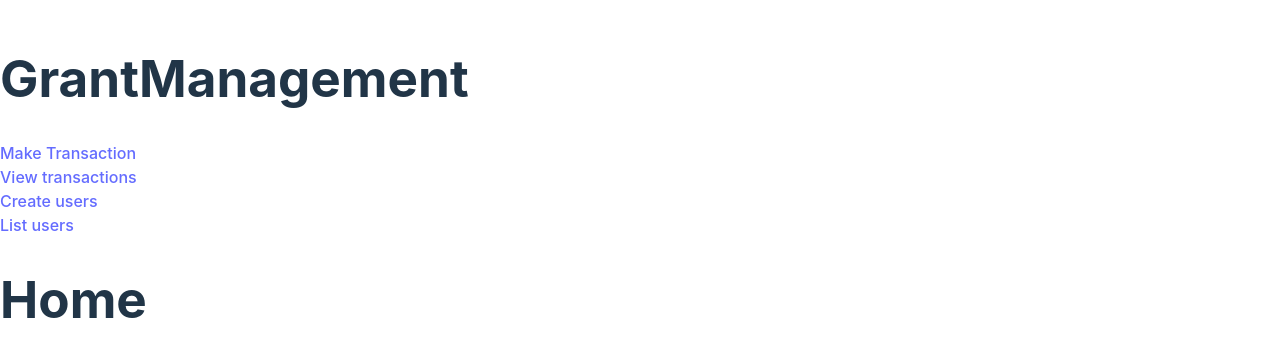
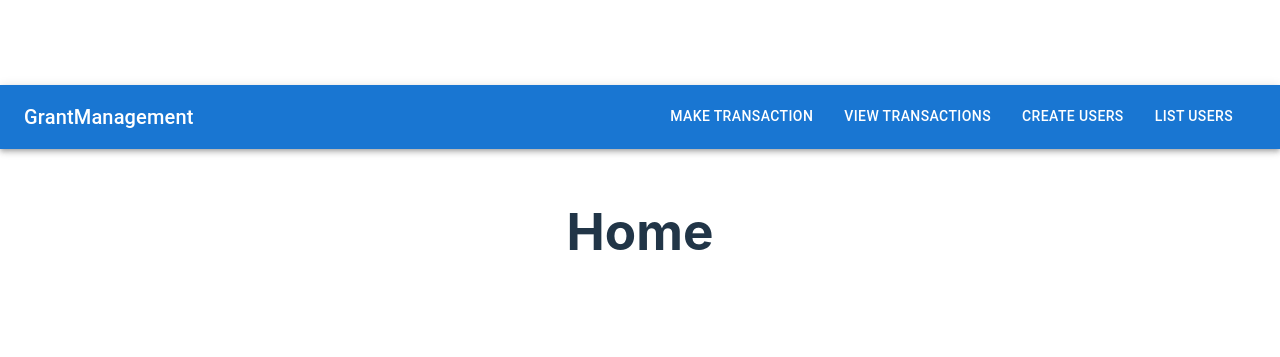
Before and after one commit to JosephPBaruch/grantManager, a React (Vite) app in the folder client/: page / in a window 1280 px wide. Shown: the part 211-568 px from the top of the page. Built offline with nearby package versions, Linux system fonts and the light colour scheme.

Commit message:
Styling improvements

```diff
--- a/client/src/App.tsx
+++ b/client/src/App.tsx
@@ -3,35 +3,55 @@ import Transactions from './Components/Transactions';
 import ViewTransactions from './Components/ViewTransactions';
 import ListUsers from './Components/ListUsers';
 import CreateUser from './Components/CreateUser';
-// import { makeStyles } from '@mui/styles';
+import { makeStyles } from '@mui/styles';
+import { AppBar, Toolbar, Typography, Button } from '@mui/material';
 
-// const useStyles = makeStyles({
-//   root: {
-//     display: 'flex',
-//     flexDirection: 'column',
-//     justifyContent: 'center',
-//     width: '100vw',
-//     textAlign: 'center',
-//   }
-// });
+const useStyles = makeStyles({
+  root: {
+    display: 'flex',
+    flexDirection: 'column',
+    justifyContent: 'center',
+    width: '100vw',
+    textAlign: 'center',
+  },
+  appBar: {
+    marginBottom: '20px',
+  },
+  link: {
+    color: 'white',
+    textDecoration: 'none',
+    marginRight: '15px',
+  },
+  title: {
+    flexGrow: 1,
+  }
+});
 
 function App() {
-  // const classes = useStyles();
+  const classes = useStyles();
 
   return (
     <Router>
-    <div>
-      <h1>GrantManagement</h1>
-
-      <Link to="/transactions">Make Transaction</Link>
-      <br />
-      <Link to="/all-transactions">View transactions</Link>
-      <br />
-      <Link to="/users">Create users</Link>
-      <br />
-      <Link to="/list-users">List users</Link>
-      <br />
-
+      <AppBar position="static" className={classes.appBar}>
+        <Toolbar>
+          <Typography variant="h6" className={classes.title}>
+            GrantManagement
+          </Typography>
+          <Button color="inherit">
+            <Link to="/transactions" className={classes.link}>Make Transaction</Link>
+          </Button>
+          <Button color="inherit">
+            <Link to="/all-transactions" className={classes.link}>View Transactions</Link>
+          </Button>
+          <Button color="inherit">
+            <Link to="/users" className={classes.link}>Create Users</Link>
+          </Button>
+          <Button color="inherit">
+            <Link to="/list-users" className={classes.link}>List Users</Link>
+          </Button>
+        </Toolbar>
+      </AppBar>
+      <div className={classes.root}>
         <Routes>
           <Route path="/" element={<h1>Home</h1>} />
           <Route path="/transactions" element={<Transactions />} />
```
Lines whose indentation alone changed are shown as unchanged.
